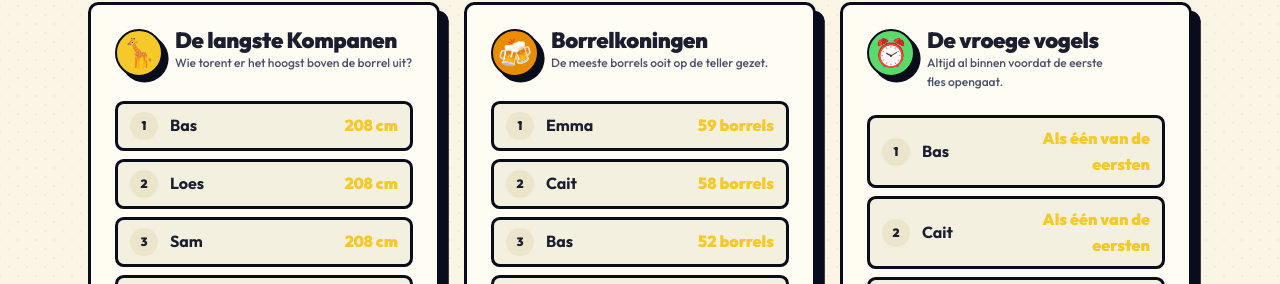
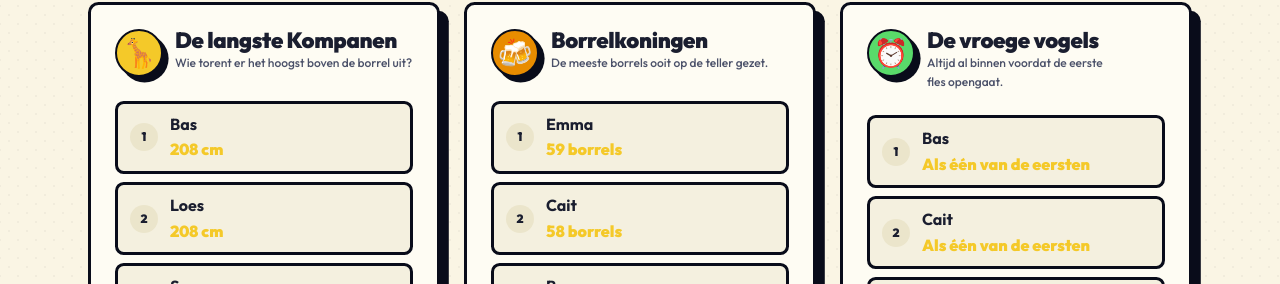
Before and after one commit to dipsaus9/kopstoot-kompanen-borrel-35, a Next.js app: page /toppers in a window 1280 px wide. Shown: the part 516-800 px from the top of the page. Built offline with nearby package versions, Linux system fonts and the light colour scheme; no server answers.

Commit message:
fix(toppers): stack name over value in leaderboard rows
Side-by-side forced the name to truncate ("Biek / B...") whenever the
value was a full sentence. Stack them vertically instead: full name on
top, value below, both free to wrap. No truncation, no overflow.

```diff
--- a/components/superlatives/leaderboard-tile.tsx
+++ b/components/superlatives/leaderboard-tile.tsx
@@ -65,12 +65,14 @@ export function LeaderboardTile({ leaderboard }: LeaderboardTileProps) {
               >
                 {entry.rank}
               </span>
-              <span className="min-w-0 flex-1 truncate text-body font-bold leading-body text-foreground">
-                {entry.name}
-              </span>
-              <span className="min-w-0 max-w-[55%] break-words text-right text-body font-black leading-body tabular-nums text-primary">
-                {entry.value}
-              </span>
+              <div className="flex min-w-0 flex-1 flex-col">
+                <span className="break-words text-body font-bold leading-body text-foreground">
+                  {entry.name}
+                </span>
+                <span className="break-words text-body font-black leading-body tabular-nums text-primary">
+                  {entry.value}
+                </span>
+              </div>
             </li>
           ))}
         </ol>
```
